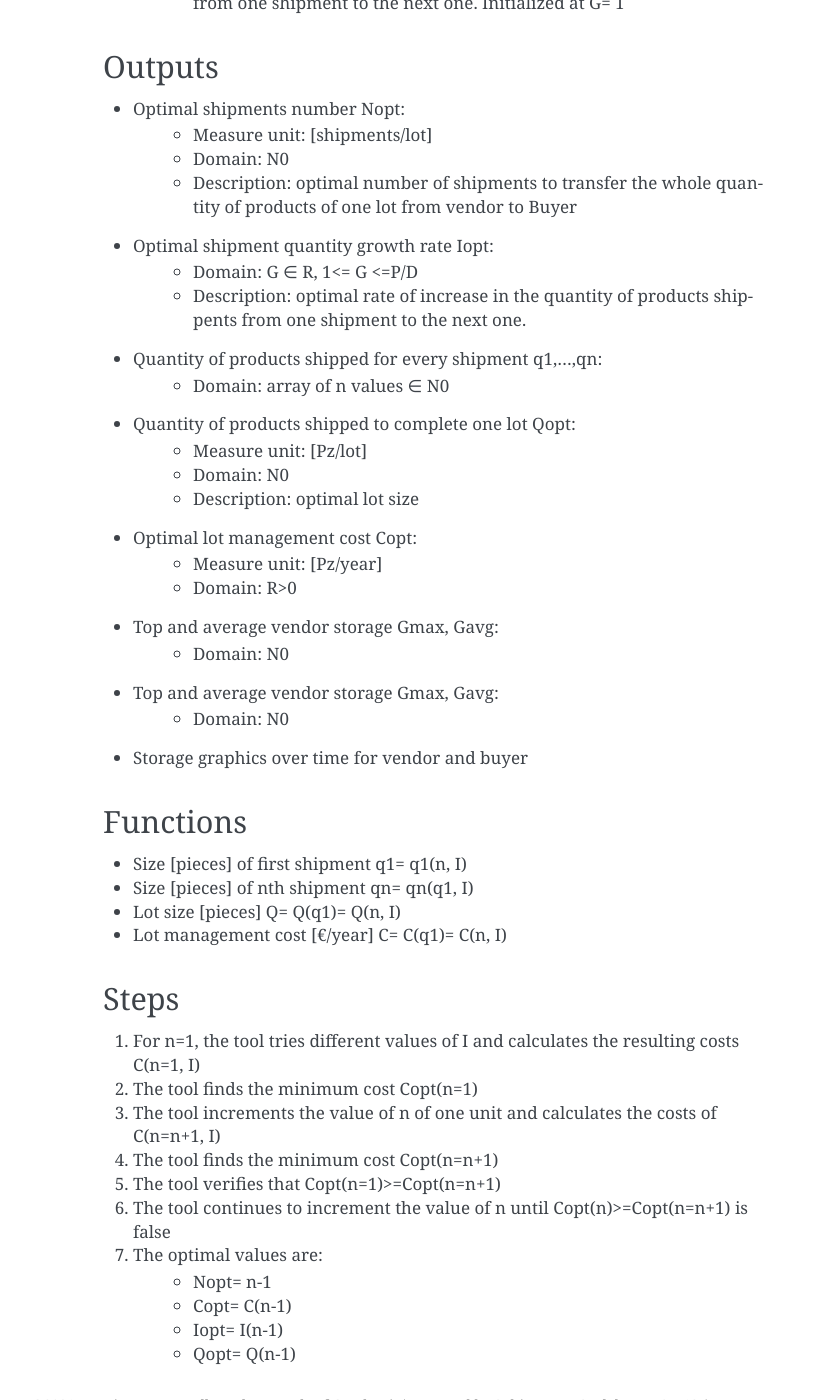
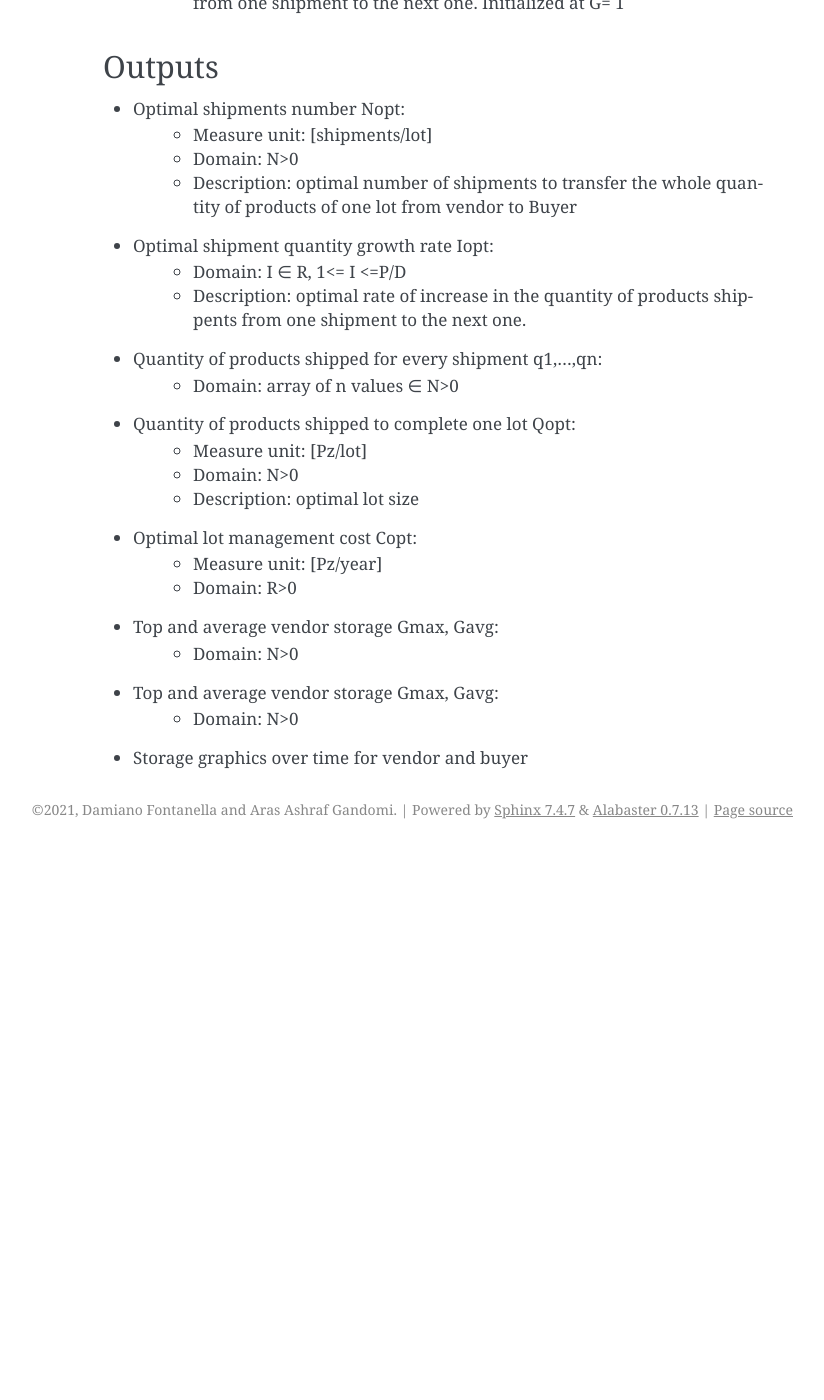
Before and after one commit to Damiano-F/logistic-mngmt-tool, a Sphinx documentation site: the page built from docs/source/steps/jels.rst, in a window 1280 px wide and 1400 px high, scrolled down 1403 px. Shown: the whole window, without its empty margins (317-1141 px from the left). Built offline with Sphinx 7.4.7, drawn with Linux system fonts in a browser that asks for light colours; after the commit the page ends 2252 px from its top, so only the background shows below that; some of the changed text lies outside the part shown.

Commit message:
Minor documentation fix 2
Signed-off-by: Damiano-F <Damiano-F@users.noreply.github.com>

```diff
--- a/docs/source/steps/jels.rst
+++ b/docs/source/steps/jels.rst
@@ -28,18 +28,18 @@ Inputs
     * Description: for every stored product, the buyer incurs in costs due to material handling, warehouse maintainance etc.
 * Production rate P:
     * Measure unit: [Pz/year]
-    * Domain: N\0
+    * Domain: N>0
     * Description: number of units produced by the vendor in an year
 * Consumption rate D:
     * Measure unit: [Pz/year]
-    * Domain: N\0
+    * Domain: N>0
     * Description: number of units consumed by the buyer in an year
 * Number of shipments n:
      * Measure unit: [shipments/lot]
-     * Domain: N\0
+     * Domain: N>0
      * Description: number of shipments to transfer the whole quantity of products of one lot from vendor to Buyer. Inizialized at n= 1
 * Shipment quantity growth rate I:
-    * Domain: G ∈ R, 1<= G <=P/D
+    * Domain: I ∈ R, 1<= I <=P/D
     * Description: rate of increase in the quantity of products shippents from one shipment to the next one. Initialized at G= 1
 
 Outputs
@@ -47,45 +47,22 @@ Outputs
 
 * Optimal shipments number Nopt:
     * Measure unit: [shipments/lot]
-    * Domain: N\0
+    * Domain: N>0
     * Description: optimal number of shipments to transfer the whole quantity of products of one lot from vendor to Buyer
 * Optimal shipment quantity growth rate Iopt:
-    * Domain: G ∈ R, 1<= G <=P/D
+    * Domain: I ∈ R, 1<= I <=P/D
     * Description: optimal rate of increase in the quantity of products shippents from one shipment to the next one.
 * Quantity of products shipped for every shipment q1,...,qn:
-    * Domain: array of n values ∈ N\0
+    * Domain: array of n values ∈ N>0
 * Quantity of products shipped to complete one lot Qopt:
     * Measure unit: [Pz/lot]
-    * Domain: N\0
+    * Domain: N>0
     * Description: optimal lot size
 * Optimal lot management cost Copt:
     * Measure unit: [Pz/year]
     * Domain: R>0
 * Top and average vendor storage Gmax, Gavg:
-    * Domain: N\0
+    * Domain: N>0
 * Top and average vendor storage Gmax, Gavg:
-    * Domain: N\0
+    * Domain: N>0
 * Storage graphics over time for vendor and buyer
-
-Functions
-~~~~~~~~~~~~
-
-* Size [pieces] of first shipment q1= q1(n, I)
-* Size [pieces] of nth shipment qn= qn(q1, I)
-* Lot size [pieces] Q= Q(q1)= Q(n, I)
-* Lot management cost [€/year] C= C(q1)= C(n, I)
-
-Steps
-~~~~~~~~~~~~
-
-1. For n=1, the tool tries different values of I and calculates the resulting costs C(n=1, I)
-2. The tool finds the minimum cost Copt(n=1)
-3. The tool increments the value of n of one unit and calculates the costs of C(n=n+1, I)
-4. The tool finds the minimum cost Copt(n=n+1)
-5. The tool verifies that Copt(n=1)>=Copt(n=n+1)
-6. The tool continues to increment the value of n until Copt(n)>=Copt(n=n+1) is false
-7. The optimal values are:
-    * Nopt= n-1
-    * Copt= C(n-1)
-    * Iopt= I(n-1)
-    * Qopt= Q(n-1)
```
